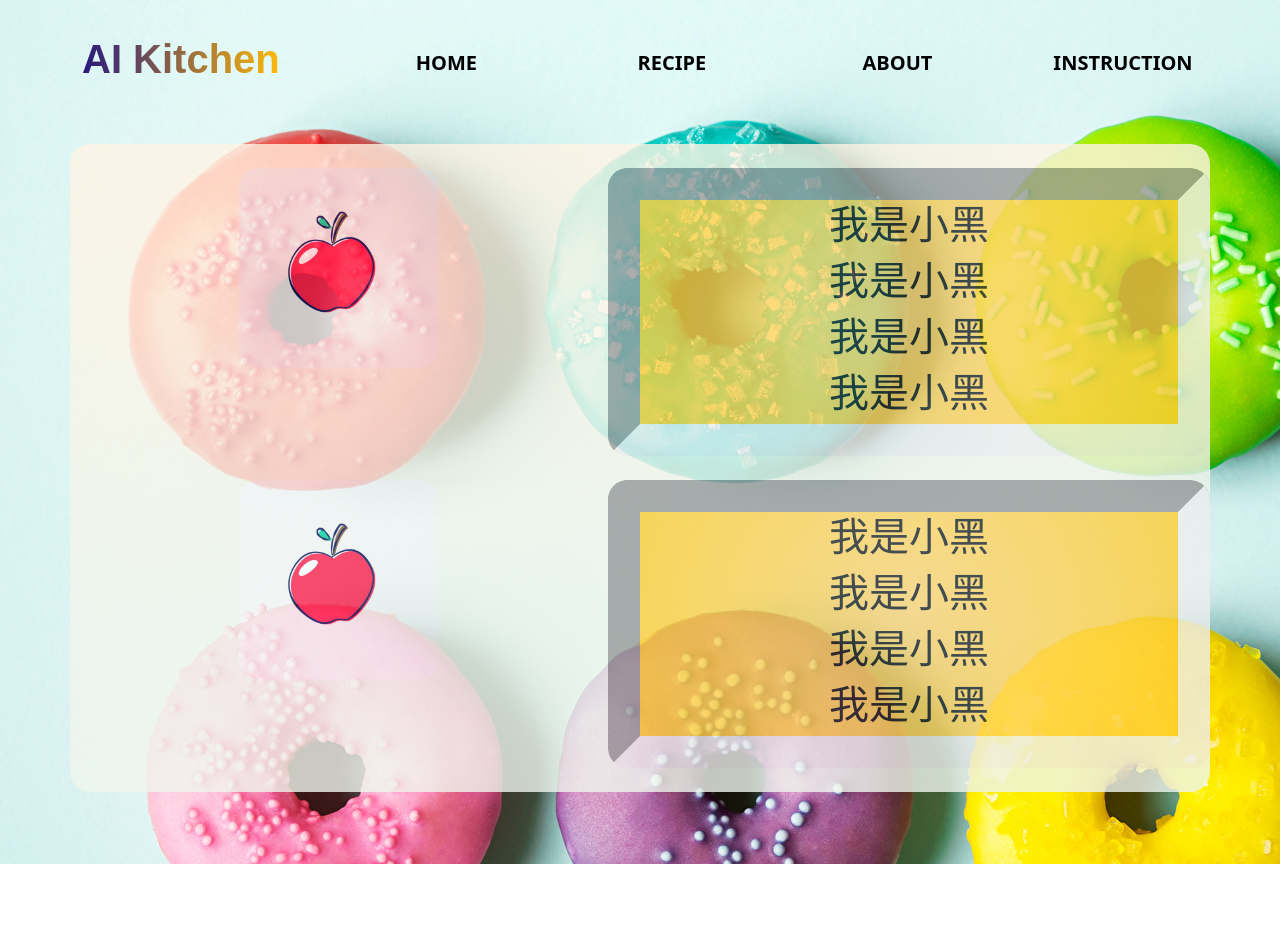
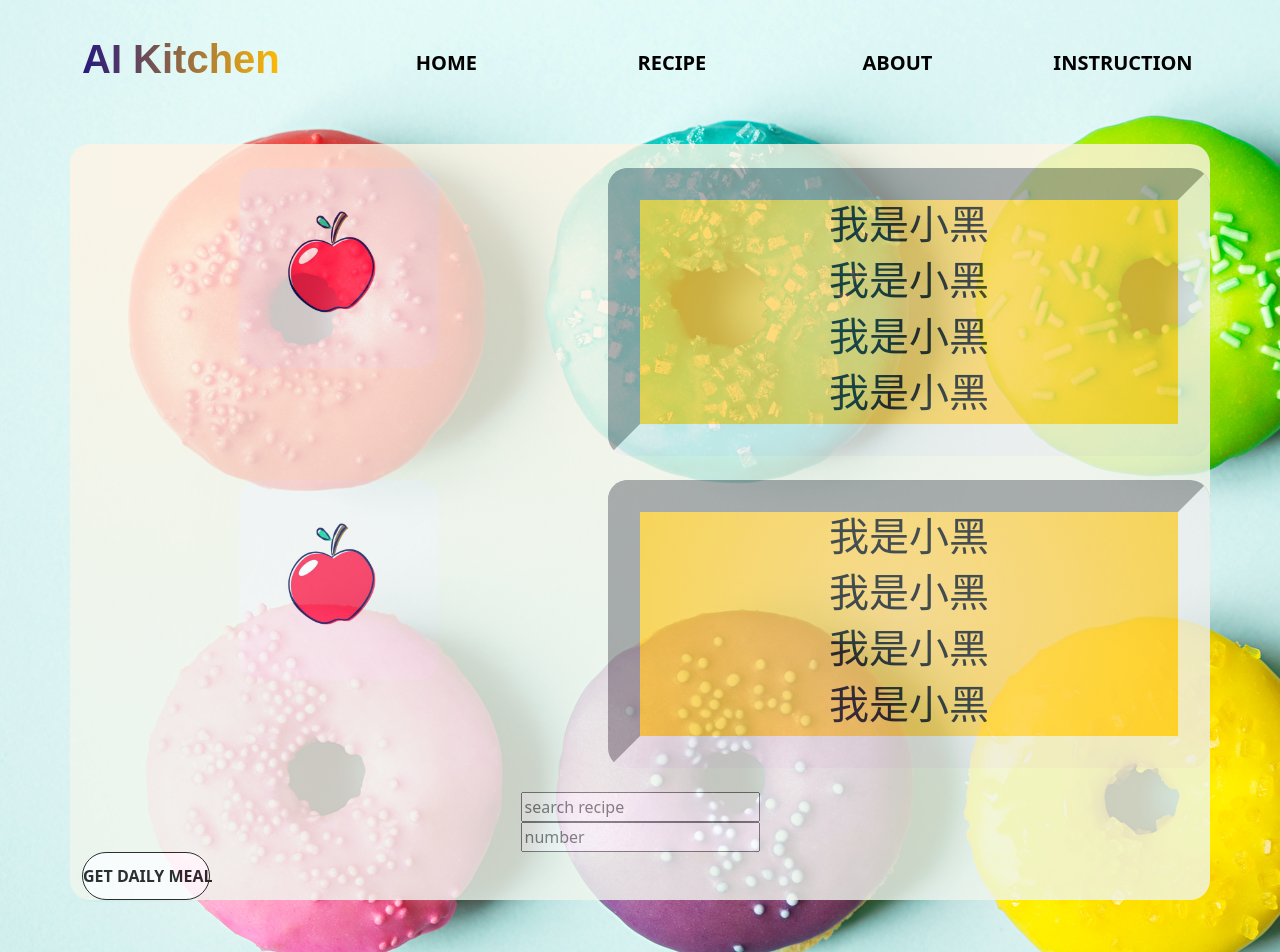
Before and after one commit to KuoChenLee/frontend_food, a React (Create React App) app: page /Home4 in a window 1280 px wide. Shown: the top 952 px of the page. Before the commit the page ends 864 px from the top, so only its background shows below. Built offline with nearby package versions, Linux system fonts and the light colour scheme.

Commit message:
four commit

```diff
--- a/src/Anothor_Page/Home4.js
+++ b/src/Anothor_Page/Home4.js
@@ -1,9 +1,42 @@
 import {Container, Navbar, Col, Row} from "react-bootstrap";
-import React from 'react';
+import React, {useEffect, useState} from 'react';
 import '../App.css';
 import p1 from '../image/Home1_img.jpg'
 import apple2 from "../image/apple2.jpg";
+import {Button} from "antd";
 function Home1(){
+    const [ingredients,setIngredients]=useState(null)
+    const[number,setNumber]=useState()
+    const [recipe,setRecipe]=useState()
+    function handlechange(e){
+        setIngredients(e.target.value);
+    }
+    function handlechange2(e){
+        setNumber(e.target.value);
+    }
+    function getrecipe(){
+
+        fetch(`https://api.spoonacular.com/recipes/findByIngredients?apiKey=58655337b64f49d79640921a919bc10c&ingredients=${ingredients},+flour,+sugar&number=${number}`
+        ).then((response)=>response.json()
+        ).then((data)=>{
+            setRecipe(data);
+            console.log(data)
+            }
+        ).catch((e)=>{
+            console.log(e)
+        })
+    }
+    // useEffect(() => {
+    //     fetch(`https://api.spoonacular.com/recipes/findByIngredients?ingredients=apples,+flour,+sugar&number=2`
+    //     ).then((response)=>response.json()
+    //     ).then((data)=>{
+    //             setRecipe(data);
+    //             console.log(data)
+    //         }
+    //     ).catch(()=>{
+    //         console.log("error")
+    //     })
+    // }, []);
     return(
         <div className="background7">
             <br/>
@@ -42,6 +75,22 @@ function Home1(){
                     </Col>
                 </Row>
                 <br/>
+                <section className="controls">
+                    <input
+                        type="string"
+                        placeholder="search recipe"
+                        onChange={handlechange}/>
+
+                </section>
+                <section className="controls">
+                    <input
+                        type="string"
+                        placeholder="number"
+                        onChange={handlechange2}/>
+
+                </section>
+                <Button onClick={()=>getrecipe()} className="btn-59">Get Daily meal</Button>
+
             </Container>
             <br/>
             <br/>
```
Also changed, not shown: 1 other file (tests, documents, lock files or other folders).
